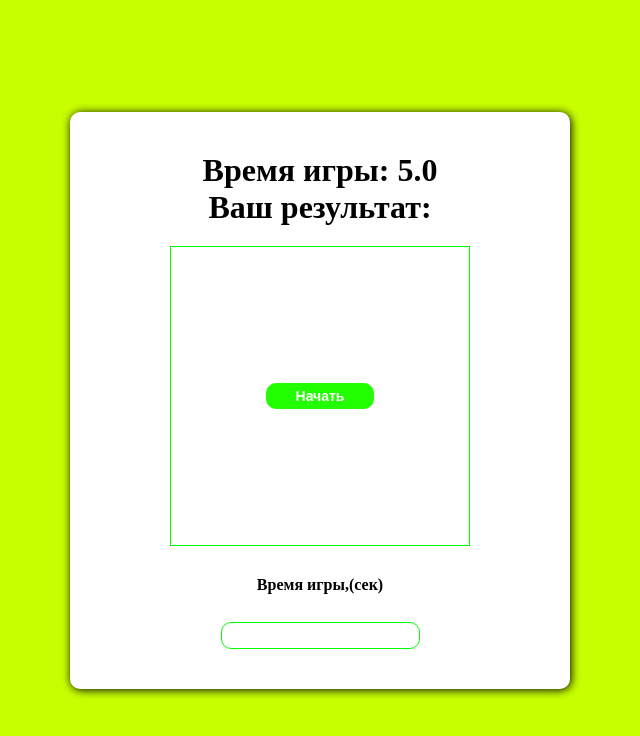
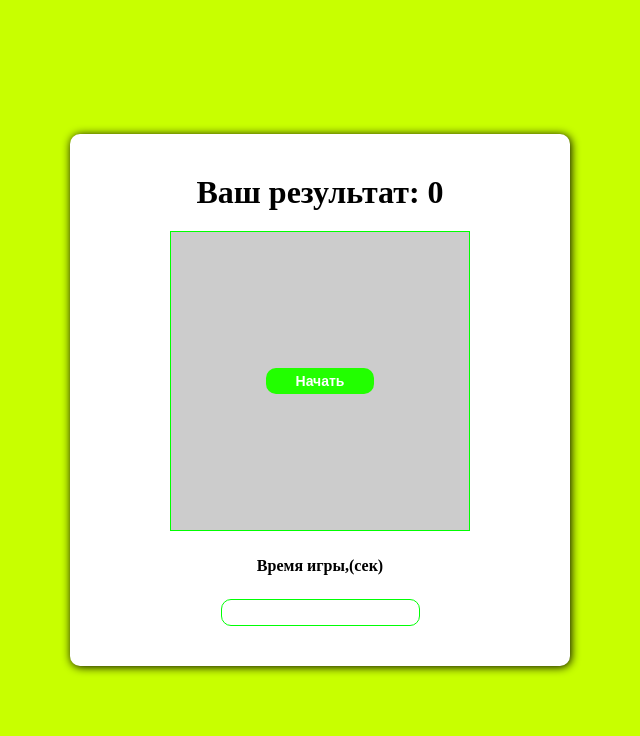
Before and after one commit to dashaStones22/clicker-dame-on-js, a plain HTML site: page index.html in a window 1280 px wide. Both pictures are taken after a click on the button "Начать". Shown: the whole page, without its empty margins (320-960 px from the left). Drawn offline with Linux system fonts and the light colour scheme.

Commit message:
add some styles to style.css,add logic to  script js

```diff
--- a/script.js
+++ b/script.js
@@ -1,7 +1,93 @@
-let time_header = document.querySelector('#time-header')
-let result_header = document.querySelector('#result-header')
-let start = document.querySelector('start')
-let game_field = document.querySelector('#game-field')
-let game_time = document/querySelector('#game-time')
-let time = document.querySelector('#time')
-let result = document.querySelector('#result')
+let time_header = document.querySelector('#time-header');
+let result_header = document.querySelector('#result-header');
+let start = document.querySelector('#start');
+let game_field = document.querySelector('#game-field');
+let game_time = document.querySelector('#game-time');
+let time = document.querySelector('#time');
+let result = document.querySelector('#result');
+
+let score = 0; // изначально рез равен 0
+
+start.addEventListener('click', startGame);//при клике га кнопку старт будет срабатывать функция
+
+
+function startGame() {
+    game_time.setAttribute('disabled', true);
+    time.textContent = game_time.value;
+    score = 0;
+    // мы добав класс, чтобы при начатии на событ клик исзечала кнопка
+    start.classList.add('hide');//доб скрытый класс хайд
+    game_field.style.backgroundColor = 'white';
+
+    createBox();
+    timer();
+    result_header.classList.add('hide');
+    time_header.classList.remove('hide');
+}
+
+game_time.addEventListener('inrut', setTime);
+
+
+
+function setTime() {
+    time.textContent = game_time.value;
+    result_header.classList.add('hide');
+    time_header.classList.remove('hide');
+}
+
+function endGame() {
+    game_field.innerHTML = '';
+    start.classList.remove('hide');
+    game_field.style.backgroundColor = '#ccc';
+    result_header.classList.remove('hide');
+    time_header.classList.add('hide');
+    result.textContent = score;
+    game_time.removeAttribute('disabled');
+}
+
+function timer() {
+    let time = document.querySelector('#time');
+    let interval = setInterval(function () {
+        time.textContent = (Number(time.textContent) - 0.1).toFixed(1);
+        if (time.textContent <= 0) {
+            clearInterval(interval);
+            endGame();
+        }
+    }, 100);
+}
+
+game_field.addEventListener('click', clickBox);
+
+function clickBox(event) {
+    if (event.target.dataset.box) {
+        createBox();
+        score++;
+    }
+    //concole.log(event);
+}
+
+// мы создали функцию, которая отзывется при клике
+function createBox() {
+    game_field.innerHTML = '';
+    let box = document.createElement('div');
+    let sizeBox = getRandom(30, 60);
+    let left = getRandom(0, 300 - sizeBox);
+    let top = getRandom(0, 300 - sizeBox);
+
+    box.style.width = box.style.height = sizeBox + 'px';
+    box.style.backgroundColor = `rgb(${getRandom(0, 255)},${getRandom(
+        0,
+        255,
+    )})`;
+
+    box.style.position = 'absolute';
+    box.style.left = left + 'px';
+    box.style.top = top + 'px';
+    box.style.cursor = 'pointer';
+
+    box.setAttribute('data-box', true);
+    game_field.insertAdjacentElement('afterbegin', box);
+}
+function getRandom(min, max) {
+    return Math.random() * (max - min) + min; //вызывает в случайном порядке дивы
+}
--- a/style.css
+++ b/style.css
@@ -40,7 +40,7 @@ body{
     align-items: center;
 }
 .input label{
-    margin: 10px;
+    margin: 6px;
     font-weight: 600;
 }
 .input input{
```
Also changed, not shown: index.html (+1 -3 lines), 1 other file.
